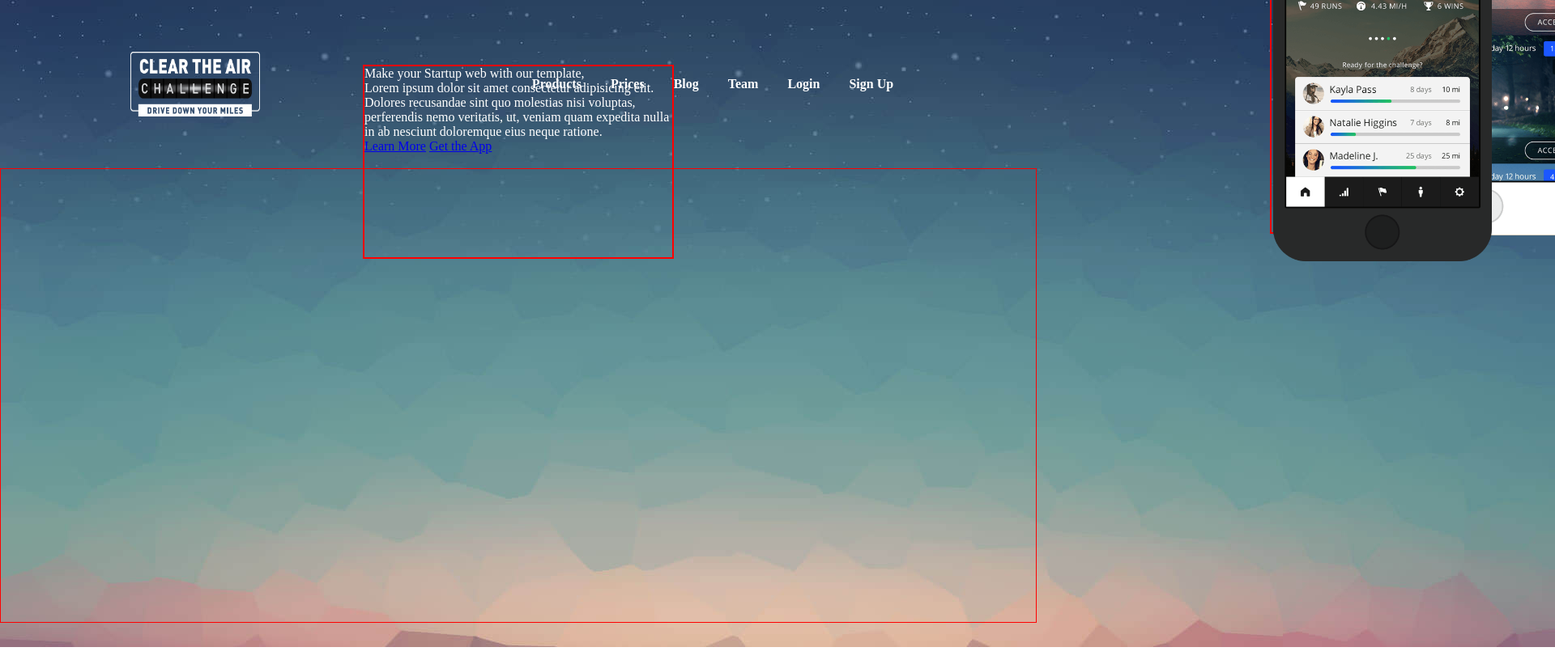
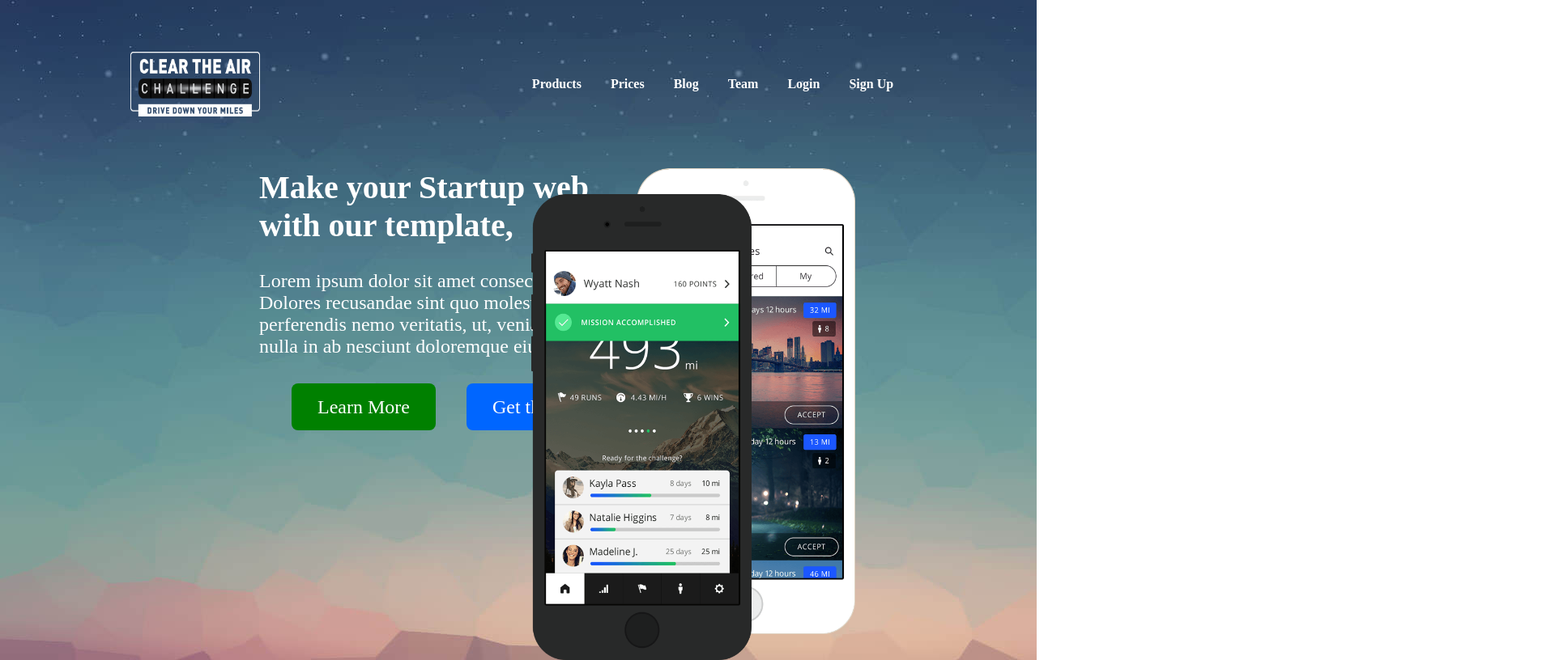
Before and after one commit to atakriti/Mobile-app, a plain HTML site: page index.html in a window 1280 px wide. Shown: the top 816 px of the page at 81% size, 1920 px wide, since content can reach past the window. Drawn offline with Linux system fonts and the light colour scheme.

Commit message:
finished

```diff
--- a/css/style.css
+++ b/css/style.css
@@ -37,48 +37,62 @@ header nav a{
 }
 /* ................................ main ........................... */
 .main-container{
-    border: 1px red solid;
+
     display: flex;
     justify-content: space-around;
 }
+.texts{
+    height: fit-content;
+    width: 35rem;
+    font-size: 1.5rem;
+    color: white;
+    margin-left: 20rem;
+}
+.texts p:nth-child(1){
+    font-size: 2.5rem;
+    margin-bottom: 2rem;
+    font-weight: bold;
+}
+.links{
+    margin:3rem 1.5rem;
+}
+.links a{
+    text-decoration: none;
+    color: white;
+
+    padding:1rem 2rem ;
+    margin: 0rem 1rem;
+    border-radius: 0.5rem;
+}
+.links a:nth-child(1){
+    background-color: green;
+}
+.links a:nth-child(2){
+    background-color: rgb(0, 102, 255);
+}
 
 
-.images {
+/* .................... imgs ................ */
+.images{
+
     position: relative;
+    width: 25rem;
+    height: 40rem;
+    right: 14rem;
+}
+.images img{
+    width: 17rem;
+    height: 36rem;
 
-    width: 30vw;
-    height: 70vh;
-    left: 70rem;
+
 }
 .images img:nth-child(1){
-    width: 17rem;
-    height: 35rem;
     position: absolute;
-    /* top: 12rem;
-    left: 58rem; */
-    left: 8rem;
+    top: 0;
+    right: 0;
 }
 .images img:nth-child(2){
-    width: 17rem;
-    height: 35rem;
     position: absolute;
     top: 2rem;
-
-    /* top: 13rem;
-    left: 50rem; */
+    left: 0;
 }
-/* ...................... aside ..................... */
-article{
-    display: flex;
-    color: white;
-    border: 2px red solid;
-    width: 30vw;
-    height: 30vh;
-    flex-direction: column;
-    position: absolute;
-    bottom: 30rem;
-    font-size: 1rem;
-}
-aside p:nth-child(1){
-    font-size: 3rem;
-}
--- a/index.html
+++ b/index.html
@@ -21,26 +21,28 @@
       </header>
     <section class="main-container">
 
+        <article class="texts">
+            <p>Make your Startup web<br> with our template,</p>
+            <p>
+              Lorem ipsum dolor sit amet consectetur adipisicing elit. Dolores
+              recusandae sint quo molestias nisi voluptas, perferendis nemo
+              veritatis, ut, veniam quam expedita nulla in ab nesciunt doloremque
+              eius neque ratione.
+            </p>
+            <div class="links">
+                <a href="#">Learn More</a>
+                <a href="#">Get the App</a>
+            </div>
+
+     </article>
+
 
       <article class="images">
         <img src="./img/phone_001.png" alt="" />
         <img src="./img/phone_002.png" alt="" />
       </article>
 
-      <article>
-        <p>Make your Startup web with our template,</p>
-        <p>
-          Lorem ipsum dolor sit amet consectetur adipisicing elit. Dolores
-          recusandae sint quo molestias nisi voluptas, perferendis nemo
-          veritatis, ut, veniam quam expedita nulla in ab nesciunt doloremque
-          eius neque ratione.
-        </p>
-        <div class="links">
-            <a href="#">Learn More</a>
-            <a href="#">Get the App</a>
-        </div>
 
- </article>
     </section>
   </body>
 </html>
```
